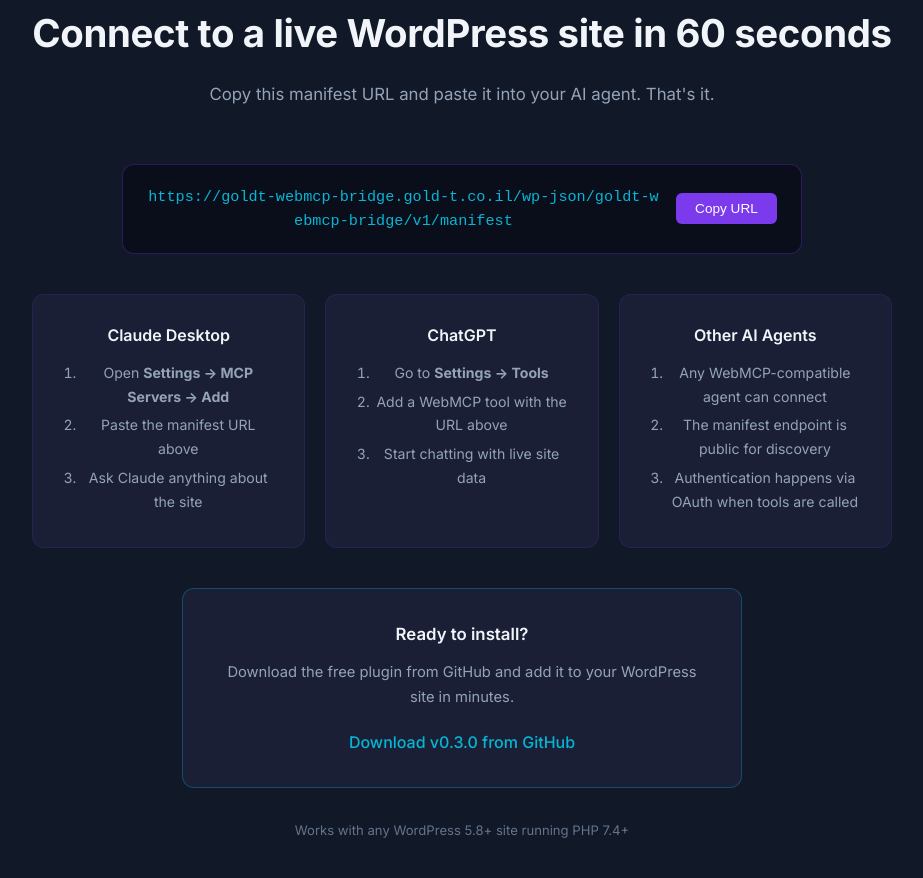
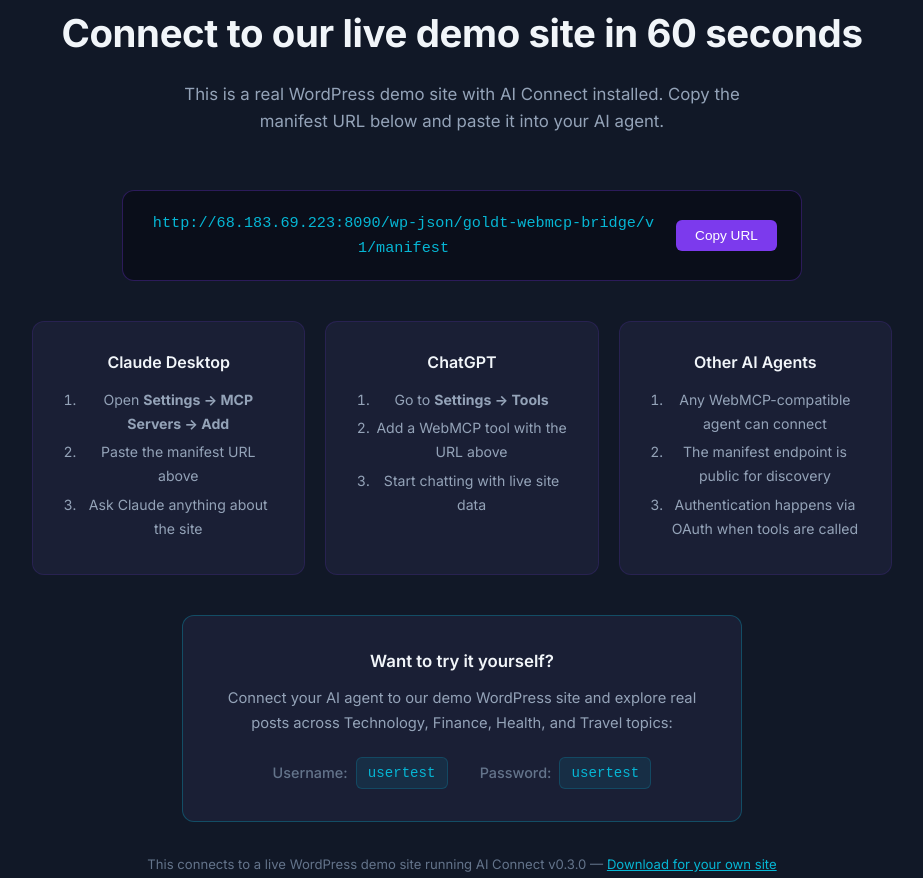
Before and after one commit to chgold/goldt-wp-webmcp-bridge-site, a plain HTML site: page index.html in a window 1280 px wide. Shown: the part 1094-1972 px from the top of the page, without its empty margins (178-1101 px from the left). Drawn offline with Linux system fonts and the light colour scheme.

Commit message:
feat: point Try It Now to real WordPress demo at port 8090 with usertest credentials

```diff
--- a/index.html
+++ b/index.html
@@ -740,10 +740,10 @@
 <section class="try-it" id="try-it">
     <div class="container" style="text-align:center;">
         <div class="section-label">Try It Now</div>
-        <h2 class="section-title">Connect to a live WordPress site in 60 seconds</h2>
-        <p class="section-desc" style="margin-left:auto;margin-right:auto;">Copy this manifest URL and paste it into your AI agent. That's it.</p>
+        <h2 class="section-title">Connect to our live demo site in 60 seconds</h2>
+        <p class="section-desc" style="margin-left:auto;margin-right:auto;">This is a real WordPress demo site with AI Connect installed. Copy the manifest URL below and paste it into your AI agent.</p>
         <div class="manifest-block">
-            <span class="manifest-url" id="manifest-url">https://goldt-webmcp-bridge.gold-t.co.il/wp-json/goldt-webmcp-bridge/v1/manifest</span>
+            <span class="manifest-url" id="manifest-url">http://68.183.69.223:8090/wp-json/goldt-webmcp-bridge/v1/manifest</span>
             <button class="btn-copy" onclick="copyManifest(this)">Copy URL</button>
         </div>
         <div class="client-tabs">
@@ -773,11 +773,20 @@
             </div>
         </div>
         <div class="test-creds fade-in">
-            <h4>Ready to install?</h4>
-            <p>Download the free plugin from GitHub and add it to your WordPress site in minutes.</p>
-            <a class="forum-link" href="https://github.com/chgold/goldt-wp-webmcp-bridge/releases/latest" target="_blank">Download v0.3.0 from GitHub</a>
+            <h4>Want to try it yourself?</h4>
+            <p>Connect your AI agent to our demo WordPress site and explore real posts across Technology, Finance, Health, and Travel topics:</p>
+            <div class="creds-row">
+                <div class="cred-item">
+                    <span class="cred-label">Username:</span>
+                    <span class="cred-value">usertest</span>
+                </div>
+                <div class="cred-item">
+                    <span class="cred-label">Password:</span>
+                    <span class="cred-value">usertest</span>
+                </div>
+            </div>
         </div>
-        <p class="try-note">Works with any WordPress 5.8+ site running PHP 7.4+</p>
+        <p class="try-note">This connects to a live WordPress demo site running AI Connect v0.3.0 &mdash; <a href="https://github.com/chgold/goldt-wp-webmcp-bridge/releases/latest" target="_blank" style="color:var(--cyan);">Download for your own site</a></p>
     </div>
 </section>
 
```
